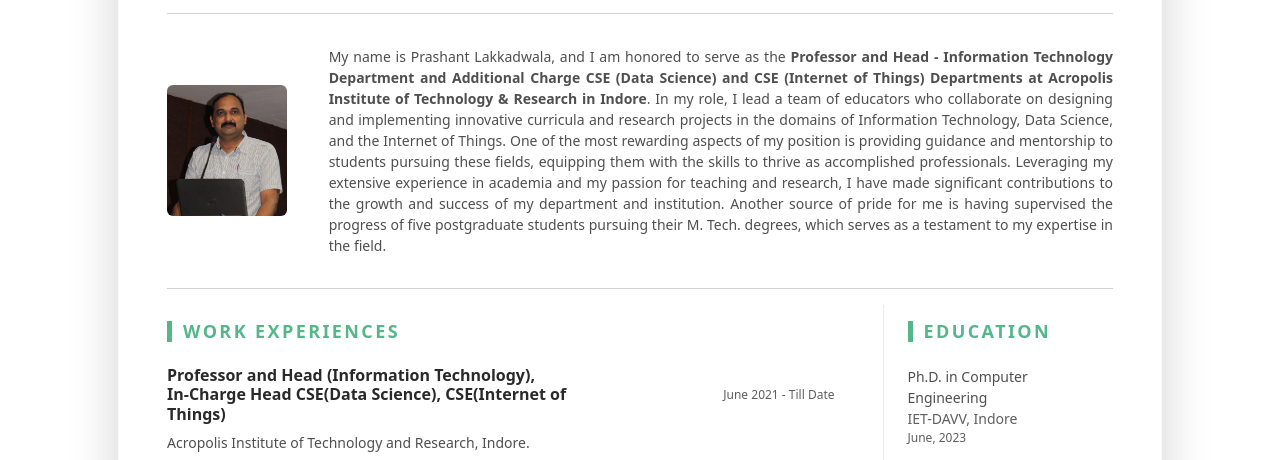
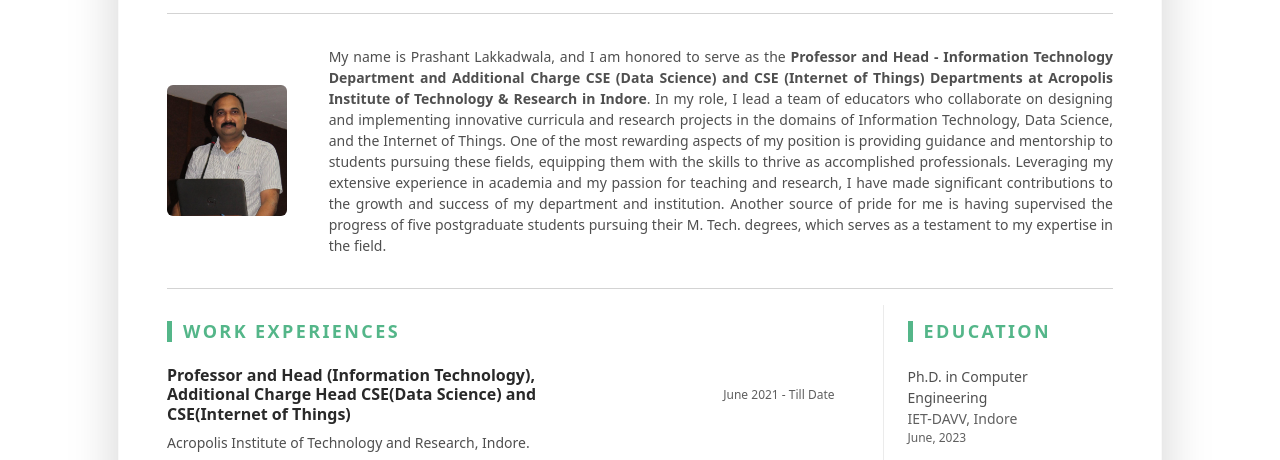
Before and after one commit to PrashantLakkadwala/PrashantLakkadwala.github.io, a plain HTML site: page index.html in a window 1280 px wide. Shown: the part 326-786 px from the top of the page. Drawn offline with Linux system fonts and the light colour scheme.

Commit message:
Update index.html

```diff
--- a/index.html
+++ b/index.html
@@ -64,7 +64,7 @@
 								<h3 class="text-uppercase resume-section-heading mb-4">Work Experiences</h3>
 								<div class="item mb-3">
 									<div class="item-heading row align-items-center mb-2">
-										<h4 class="item-title col-12 col-md-6 col-lg-8 mb-2 mb-md-0">Professor and Head (Information Technology), <br>In-Charge Head CSE(Data Science), CSE(Internet of Things)</h4>
+										<h4 class="item-title col-12 col-md-6 col-lg-8 mb-2 mb-md-0">Professor and Head (Information Technology), <br>Additional Charge Head CSE(Data Science) and CSE(Internet of Things)</h4>
 										<div class="item-meta col-12 col-md-6 col-lg-4 text-muted text-start text-md-end">June 2021 - Till Date</div>
 									</div>
 									<div class="item-content">
```
